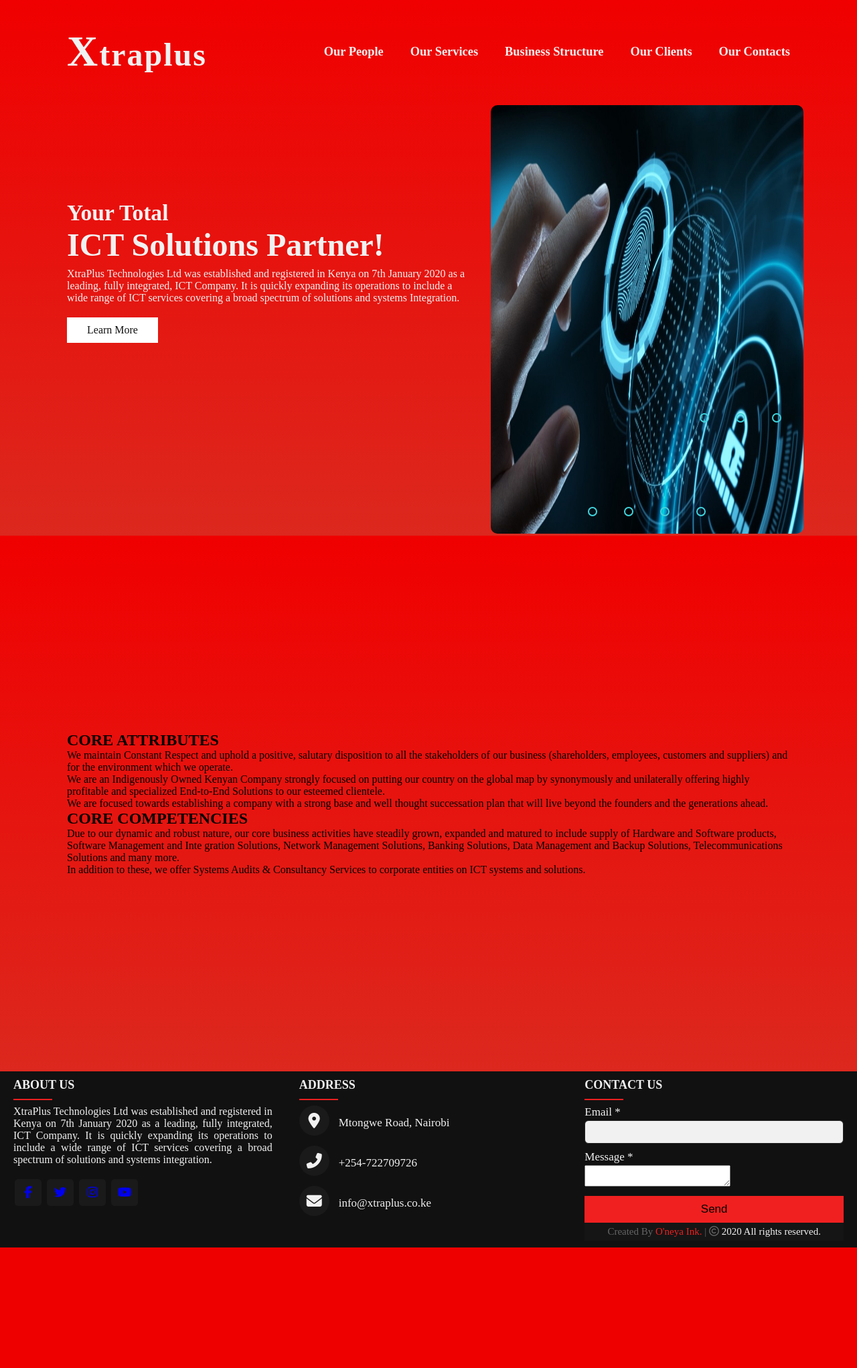
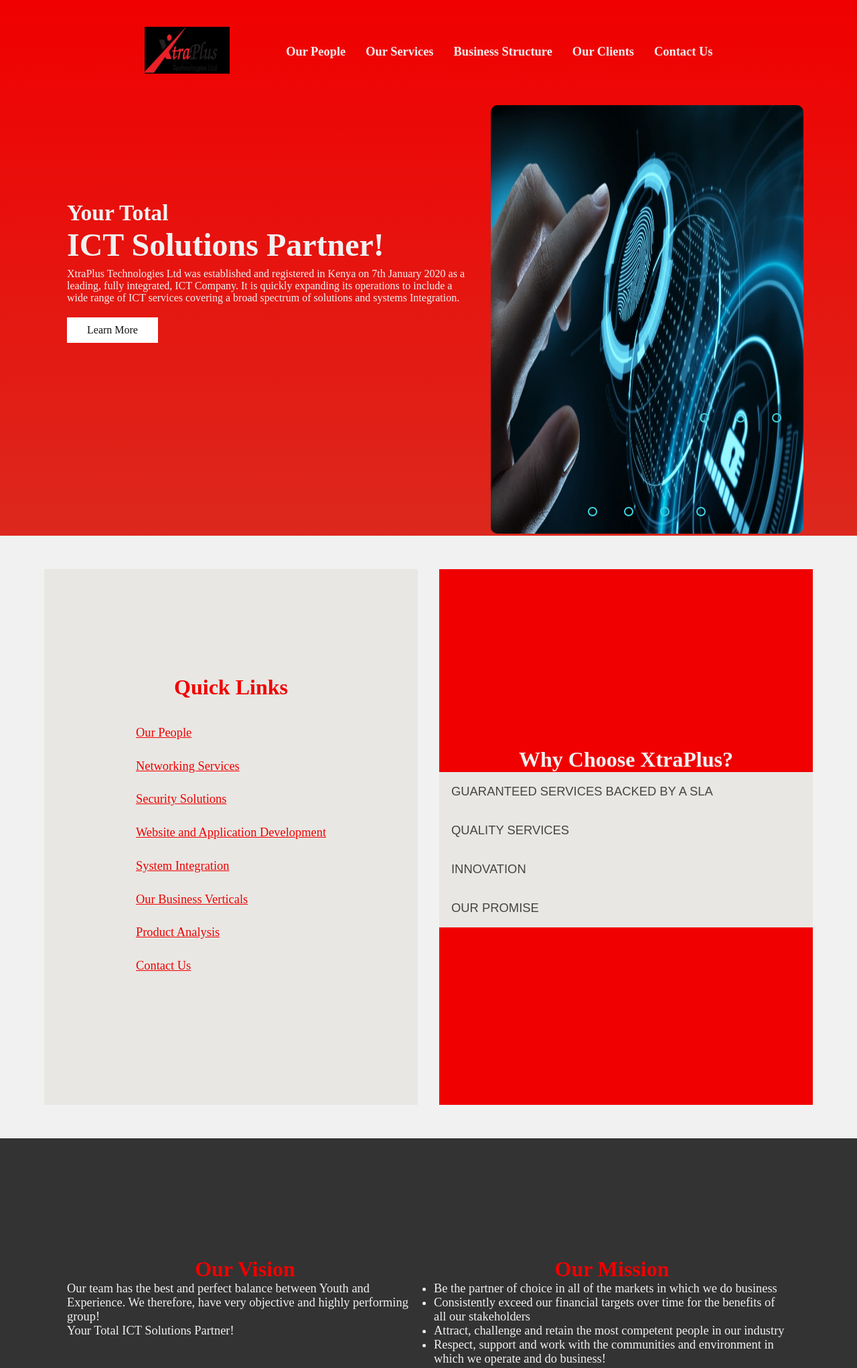
Before and after one commit to Oneya4/Xtraplus, a PHP site: page / in a window 1280 px wide. Shown: the top 2043 px of the page at 67% size. Before the commit the page ends 1863 px from the top, so only its background shows below. Run offline with PHP 8.4, Linux system fonts and the light colour scheme; some libraries are stand-ins or nearby versions; some web fonts are replaced.

Commit message:
first complete draft

```diff
--- a/css/index.css
+++ b/css/index.css
@@ -13,7 +13,8 @@
     --body-font: 'Cabin', sans-serif;
     --body-font-color: #f1f1f1;
     --main-font-color-dark: #252525;
-    --secondary-font-color: #c59d5f;
+    --secondary-font-color: #f00000;
+    --text-font-size: 1.15rem;
 }
 
 body{
@@ -24,11 +25,14 @@
 	position: relative;
 	width: 100%;
 	min-height: 100vh;
-	background: linear-gradient(#f00000, #dc281e);
 	display: flex;
 	justify-content: space-between;
 	align-items: center;
 	padding: 100px;
+}
+
+.sec1{
+	background: linear-gradient(#f00000, #dc281e);
 }
 
 header{
@@ -36,23 +40,16 @@
 	top: 0;
 	left: 0;
 	width: 100%;
-	padding: 40px 100px;
+	padding: 40px 50px;
 	display: flex;
-	justify-content: space-between;
+	flex-direction: row;
+	justify-content: center;
 	align-items: center;
 }
 
-header .logo{
-	font-size: 3rem;
-	letter-spacing: 2px;
-	right: -2px;
-	color: var(--body-font-color);
-	font-weight: 700;
-	text-decoration: none;
-}
-
-.first-letter{
-	font-size: 4rem;
+.logo img{
+	width: 70%;
+	height: 70px;
 }
 
 .navigation{
@@ -92,7 +89,7 @@
 
 .navigation li a{
 	color: var(--body-font-color);
-	margin-left: 40px;
+	margin-left: 30px;
 	text-decoration: none;
 }
 
@@ -126,22 +123,125 @@
 	text-decoration: none;
 }
 
+.sec2{
+	padding: 50px;
+	background: #f1f1f1;
+}
+
+.quick-links, .description{
+	width: 100%;
+	height: 100vh;
+	flex: 1;
+	margin: 0 1rem;
+	display: flex;
+	justify-content: center;
+	align-items: center;
+	flex-direction: column;
+}
+
+.quick-links{
+	background: #e8e7e3;
+}
+
+.quick-links h1{
+	color: #f00000;
+	font-size: 2rem;
+}
+
+.link-list{
+	list-style: none;
+	padding: 1.5rem;
+}
+
+.link-item{
+	padding: .9rem;
+	font-size: var(--text-font-size);
+}
+
+.link-item a{
+	color: #f00000;
+}
+
+.description{
+	background: rgba(240,0,0,1);
+}
+
+.description h1{
+	color: #f1f1f1;
+	font-size: 2rem;
+}
+
+.description:hover{
+	background: linear-gradient(#f00000, #dc281e);
+}
+
+/* Style the buttons that are used to open and close the accordion panel */
+.accordion {
+  background-color: #e8e7e3;
+  color: #444;
+  font-size: var(--text-font-size);
+  cursor: pointer;
+  padding: 18px;
+  width: 100%;
+  text-align: left;
+  border: none;
+  outline: none;
+  transition: 0.4s;
+}
+
+/* Add a background color to the button if it is clicked on (add the .active class with JS), and when you move the mouse over it (hover) */
+.active, .accordion:hover {
+  background-color: #ccc;
+}
+
+/* Style the accordion panel. Note: hidden by default */
+.panel {
+  padding: 0 18px;
+  background-color: white;
+  display: none;
+  overflow: hidden;
+  font-size: var(--text-font-size);
+}
+
+.sec3{
+	background: rgb(0,0,0,.8);
+}
+
+.values{
+	display: grid;
+	grid-template-columns: repeat(2, 1fr);
+	grid-gap: 1rem;
+}
+
+.heading{
+	text-align: center;
+	color: var(--secondary-font-color);
+	font-size: 2rem;
+}
+
+.paragraph{
+	color: var(--body-font-color);
+	font-size: var(--text-font-size);
+}
+
+
 /*media queries*/
 @media (max-width: 990px){
 
 	header{
 		padding: 20px 40px;
+		justify-content: space-between;
 	}
 
 	.navigation{
 		position: fixed;
 		top: 0;
 		left: 0;
-		width: 90%;
+		width: 80%;
 		height: 100%;
 		display: flex;
 		flex-direction: column;
-		background: linear-gradient(to right, #ee0979, #ff6a00);
+		background: linear-gradient(#f00000, #dc281e);
 		z-index: 100;
 		display: none;
 	}
@@ -181,6 +281,7 @@
 
 	.toggle.active{
 		position: fixed;
+		left: 75%;
 		right: 40px;
 		background: url(../media/images/close.png);
 		background-size: 30px;
@@ -197,14 +298,6 @@
 		font-size: 2.6rem;
 	}
 
-	header .logo{
-		font-size: 2.3rem;
-	}
-
-	.first-letter{
-		font-size: 3rem;
-	}
-
 	.heading{
 		color: var(--body-font-color);
 		font-size: 2rem;
@@ -212,8 +305,16 @@
 		right: -2px;
 	}
 
-	.description{
+	.sec2{
+		height: 100%;
+		padding-right: 50px;
+		padding-left: 50px;
+		padding-bottom: 50px;
+	}
+
+	.values{
 		display: flex;
 		flex-direction: column;
+		padding-bottom: 1.5rem;
 	}
 }
--- a/index.html
+++ b/index.html
@@ -11,9 +11,9 @@
 </head>
 <body>
 	<!-- landing page starts -->
-	<section class="sec">
+	<section class="sec sec1">
 		<header>
-			<a href="index.html" class="logo"><span class="first-letter">X</span>traplus</a>
+			<a href="index.html" class="logo"><img src="media/images/logo.png"></a>
 			<div class="toggle" onclick="toggle()"></div>
 			<ul class="navigation">
 				<li><a href="about.html">Our People</a></li>
@@ -35,15 +35,15 @@
 					</ul>
 				</li>
 				<li><a href="#">Our Clients</a></li>
-				<li><a href="index.php"> Our Contacts</a></li>
+				<li><a href="#">Contact Us</a></li>
 			</ul>
 		</header>
 
 		<div class="content">
 			<div class="textBx">
 				<h2><span>Your Total</span><br>ICT Solutions Partner!</h2>
-				<p class="global-text">XtraPlus Technologies Ltd was established and registered in Kenya on 7th January 2020 as a leading,  fully integrated, ICT Company. It is quickly expanding its operations to include a wide range of ICT  services covering a broad spectrum of solutions and systems Integration.</p>
-				<a href="#">Learn More</a>
+				<p class="global-text">XtraPlus Technologies Ltd was established and registered in Kenya on 7th January 2020 as a leading, fully integrated, ICT Company. It is quickly expanding its operations to include a wide range of ICT services covering a broad spectrum of solutions and systems Integration.</p>
+				<a href="#sec2">Learn More</a>
 			</div>
 		</div>
 
@@ -97,13 +97,75 @@
 	</section>
 	<!-- Landing page ends -->
 
-	<section class="sec">
+	<!-- Second section -->
+	<section class="sec sec2" id="sec2">
+		<div class="quick-links">
+			<h1>Quick Links</h1>
+			<ul class="link-list">
+				<li class="link-item"><a href="about.html">Our People</a></li>
+				<li class="link-item"><a href="networking.html">Networking Services</a></li>
+				<li class="link-item"><a href="security-solutions.html">Security Solutions</a></li>
+				<li class="link-item"><a href="development.html">Website and Application Development</a></li>
+				<li class="link-item"><a href="system-integration.html">System Integration</a></li>
+				<li class="link-item"><a href="verticals.html">Our Business Verticals</a></li>
+				<li class="link-item"><a href="product-analysis.html">Product Analysis</a></li>
+				<li class="link-item"><a href="">Contact Us</a></li>
+			</ul>
+		</div>
 		<div class="description">
-			<h2 class="heading">CORE ATTRIBUTES</h2>
-				<p class="global-text">We maintain Constant Respect and uphold a positive, salutary disposition to all the stakeholders of  our business (shareholders, employees, customers and suppliers) and for the environment which we operate.<br>We are an Indigenously Owned Kenyan Company strongly focused on putting our country on the global map by synonymously and unilaterally offering highly profitable and specialized End-to-End Solutions to our esteemed clientele.<br>We are focused towards establishing a company with a strong base and well thought successation plan that will live beyond the founders and the generations ahead.</p>
+			<h1>Why Choose XtraPlus?</h1>
+			<button class="accordion">GUARANTEED SERVICES BACKED BY A SLA</button>
+			<div class="panel">
+			  <p>Our confidence in the reliability and quality of our products and services is backed by a solid guarantee. We offer up to 99.9% availability Service Level Agreement.</p>
+			</div>
 
-			<h2 class="heading">CORE COMPETENCIES</h2>
-				<p class="global-text">Due to our dynamic and robust nature, our core business activities have steadily grown, expanded  and matured to include supply of Hardware and Software products, Software Management and Inte gration Solutions, Network Management Solutions, Banking Solutions, Data Management and  Backup Solutions, Telecommunications Solutions and many more.<br>In addition to these, we offer Systems Audits & Consultancy Services to corporate entities on ICT  systems and solutions.</p>
+			<button class="accordion">QUALITY SERVICES</button>
+			<div class="panel">
+			  <p>We consistently deliver high quality services and solutions to customers based on our technology platform and the people we recruit and train. We always aim to offer customer services that are par excellence! We use automated Customer Relationship Management (CRM) Systems to ensure that  all calls are tracked to completion within the SLA timelines and assurance.</p>
+			</div>
+
+			<button class="accordion">INNOVATION</button>
+			<div class="panel">
+			  <p>We draw on the rich heritage of enterprise ICT solutions and our mystery of new IP based technologies such as security and telephony. This means that the customers can integrate IP communication solutions with existing investments to enhance and evolve their networks and communications as  their needs grow.</p>
+			</div>
+
+			<button class="accordion">OUR PROMISE </button>
+			<div class="panel">
+			  <p>We promise to: <br>• Deliver innovative value-added solutions which we will be upgrading regularly as the technology evolves.<br>• Invest in our people, our platforms and partner echo-systems to bring the latest technologies, backed by advanced expertise.<br>• Back you up with the most responsive customer service as we offer a holistic user experience  as good as any, if not better in the region.</p>
+			</div>
+
+		</div>
+	</section>
+
+	<!-- Third section -->
+	<section class="sec sec3">
+		<div class="values">
+			<div class="vision">
+				<h2 class="heading">Our Vision</h2>
+				<p class="paragraph">Our team has the best and perfect balance between Youth and Experience. We therefore, have very objective and highly performing group!<br>Your Total ICT Solutions Partner!</p>
+			</div>
+
+			<div class="mission">
+				<h2 class="heading">Our Mission</h2>
+				<p class="paragraph">
+					<ul>
+						<li class="paragraph">Be the partner of choice in all of the markets in which we do business</li>
+						<li class="paragraph">Consistently exceed our financial targets over time for the benefits of all our stakeholders</li>
+						<li class="paragraph">Attract, challenge and retain the most competent people in our industry</li>
+						<li class="paragraph">Respect, support and work with the communities and environment in which we operate and do business!</li>
+					</ul>
+				</p>
+			</div>
+
+			<div class="attributes">
+				<h2 class="heading">Core Attributes</h2>
+				<p class="paragraph">We maintain Constant Respect and uphold a positive, salutary disposition to all the stakeholders of  our business (shareholders, employees, customers and suppliers) and for the environment which we operate.<br>We are an indigenously owned Kenyan Company strongly focused on putting our country on the global map by synonymously and unilaterally offering highly profitable and specialized End-to-End Solutions to our esteemed clientele.<br>We are focused towards establishing a company with a strong base and well thought successation plan that will live beyond the founders and the generations ahead.</p>
+			</div>
+
+			<div class="competencies">
+				<h2 class="heading">Core Competencies</h2>
+				<p class="paragraph">Due to our dynamic and robust nature, our core business activities have steadily grown, expanded and matured to include supply of Hardware and Software products, Software Management and Integration Solutions, Network Management Solutions, Banking Solutions, Data Management and Backup Solutions, Telecommunications Solutions and many more.<br>In addition to these, we offer Systems Audits & Consultancy Services to corporate entities on ICT systems and solutions.</p>
+			</div>
 		</div>
 	</section>
 
--- a/networking.html
+++ b/networking.html
@@ -12,7 +12,7 @@
 </head>
 <body>
 	<header>
-		<a href="index.html" class="logo"><span class="first-letter">X</span>traplus</a>
+		<a href="index.html" class="logo"><img src="media/images/logo.png"></a>
 		<div class="toggle" onclick="toggle()"></div>
 		<ul class="navigation">
 			<li><a href="index.html">Home</a></li>
@@ -31,11 +31,11 @@
 			<li class="drpdown"><a href="#">Business Structure</a>
 				<ul class="drop-down-content">
 					<a href="verticals.html">Business Verticals</a>
-					<a href="#">Product Analysis</a>
+					<a href="product-analysis.html">Product Analysis</a>
 				</ul>
 			</li>
 			<li><a href="#">Our Clients</a></li>
-			<li><a href="#">Our Contacts</a></li>
+			<li><a href="#">Contact Us</a></li>
 		</ul>
 	</header>
 
--- a/product-analysis.html
+++ b/product-analysis.html
@@ -12,7 +12,7 @@
 </head>
 <body>
 	<header>
-		<a href="index.html" class="logo"><span class="first-letter">X</span>traplus</a>
+		<a href="index.html" class="logo"><img src="media/images/logo.png"></a>
 		<div class="toggle" onclick="toggle()"></div>
 		<ul class="navigation">
 			<li><a href="index.html">Home</a></li>
@@ -35,7 +35,7 @@
 				</ul>
 			</li>
 			<li><a href="#">Our Clients</a></li>
-			<li><a href="#">Our Contacts</a></li>
+			<li><a href="#">Contact Us</a></li>
 		</ul>
 	</header>
 
--- a/system-integration.html
+++ b/system-integration.html
@@ -12,7 +12,7 @@
 </head>
 <body>
 	<header>
-		<a href="index.html" class="logo"><span class="first-letter">X</span>traplus</a>
+		<a href="index.html" class="logo"><img src="media/images/logo.png"></a>
 		<div class="toggle" onclick="toggle()"></div>
 		<ul class="navigation">
 			<li><a href="index.html">Home</a></li>
@@ -35,7 +35,7 @@
 				</ul>
 			</li>
 			<li><a href="#">Our Clients</a></li>
-			<li><a href="#">Our Contacts</a></li>
+			<li><a href="#">Contact Us</a></li>
 		</ul>
 	</header>
 
--- a/verticals.html
+++ b/verticals.html
@@ -12,7 +12,7 @@
 </head>
 <body>
 	<header>
-		<a href="index.html" class="logo"><span class="first-letter">X</span>traplus</a>
+		<a href="index.html" class="logo"><img src="media/images/logo.png"></a>
 		<div class="toggle" onclick="toggle()"></div>
 		<ul class="navigation">
 			<li><a href="index.html">Home</a></li>
@@ -35,7 +35,7 @@
 				</ul>
 			</li>
 			<li><a href="#">Our Clients</a></li>
-			<li><a href="#">Our Contact</a></li>
+			<li><a href="#">Contact Us</a></li>
 		</ul>
 	</header>
 
```
Also changed, not shown: about.html (+8 -8 lines), css/header.css (+22 -20 lines), development.html (+4 -4 lines), ip-solutions.html (+4 -4 lines), scripts.js (+21 -0 lines), security-solutions.html (+4 -4 lines), media/images/Emily.jpeg (added), media/images/Logo.png (added).
